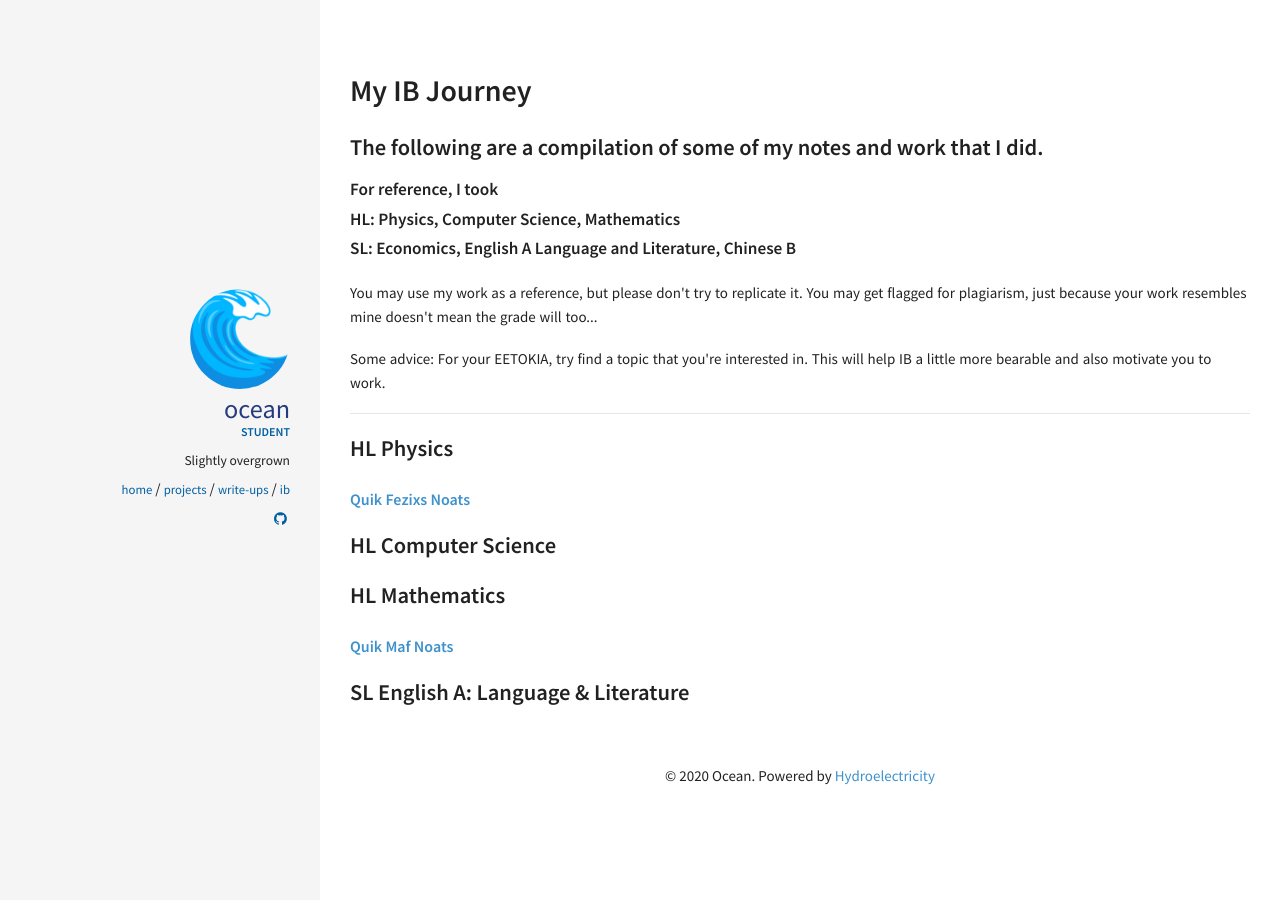
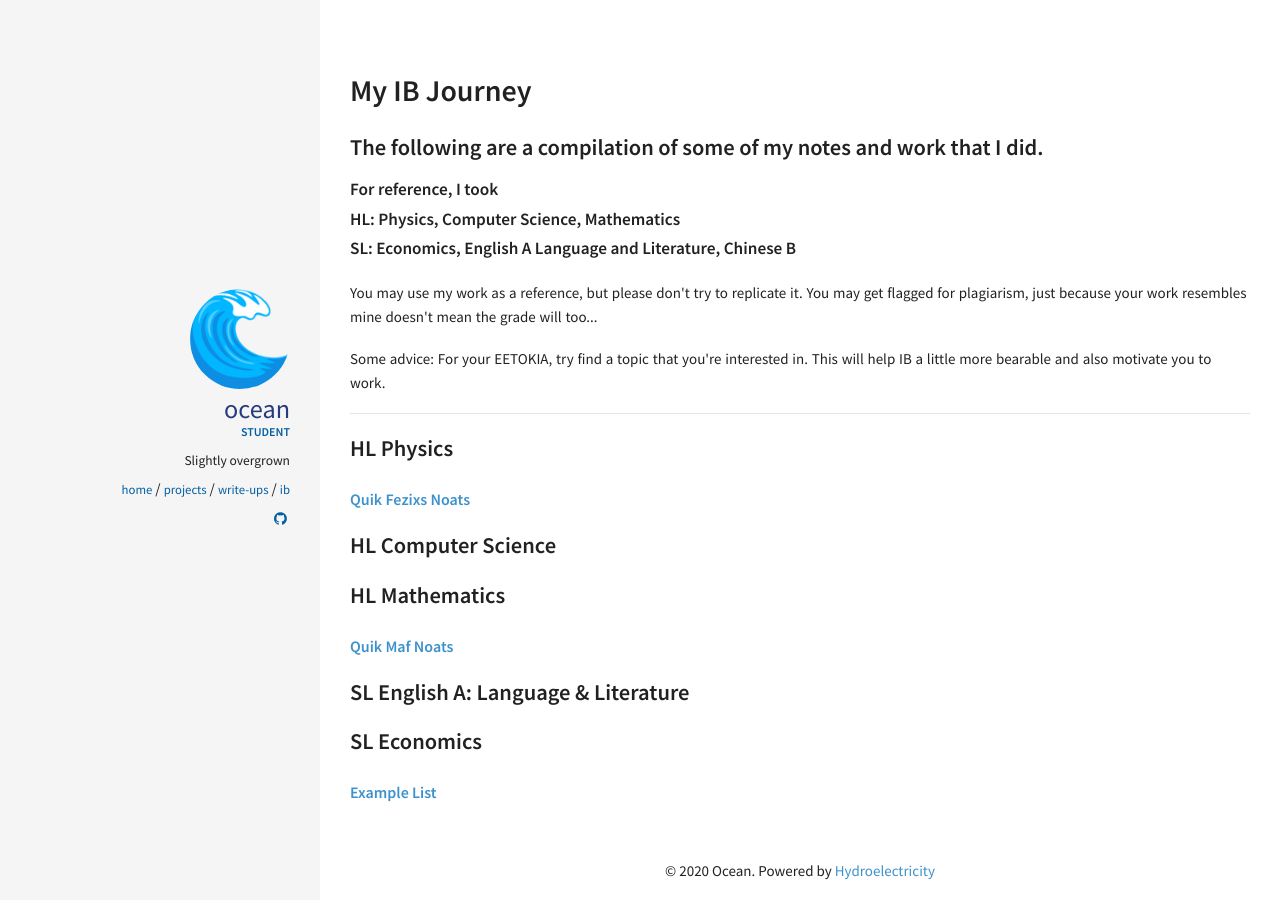
Before and after one commit to Oceankoh/oceankoh.github.io, a Jekyll site: the page built from IB/index.html, in a window 1280 px wide. Built offline with Jekyll 4.4.1, drawn with Linux system fonts in a browser that asks for light colours.

```diff
--- a/IB/index.html
+++ b/IB/index.html
@@ -1,7 +1,6 @@
 ---
 layout: IB_listing
 ---
-
 
 <h1> My IB Journey </h1>
 
@@ -85,3 +84,22 @@ layout: IB_listing
 		</div>
 	{% endif %}
 {% endfor %}
+
+<h3> SL Economics </h3>
+
+{% for post in site.IB %}
+	{% if post.subject == "Economics" %}
+		<div class="post">
+		  <header class="post-header">
+		    <p class="post-meta">
+		    </p>
+		    <h4>
+		      <a href="{{ site.url }}{{ post.url }}" class="ib-title" title="{{ post.title | escape }}">{{ post.title }}</a>
+		      {% if post.link %}
+		      <a class="post-title-link" href="{{ post.link }}" target="_blank" title="{{ post.title | escape }}"><i class="fa fa-external-link"></i></a>
+		      {% endif %}
+		    </h4>
+		    </header>
+		</div>
+	{% endif %}
+{% endfor %}
```
Also changed, not shown: _IB/2020-11-14-Econs-Example-List.md (added, +9 -0 lines).
